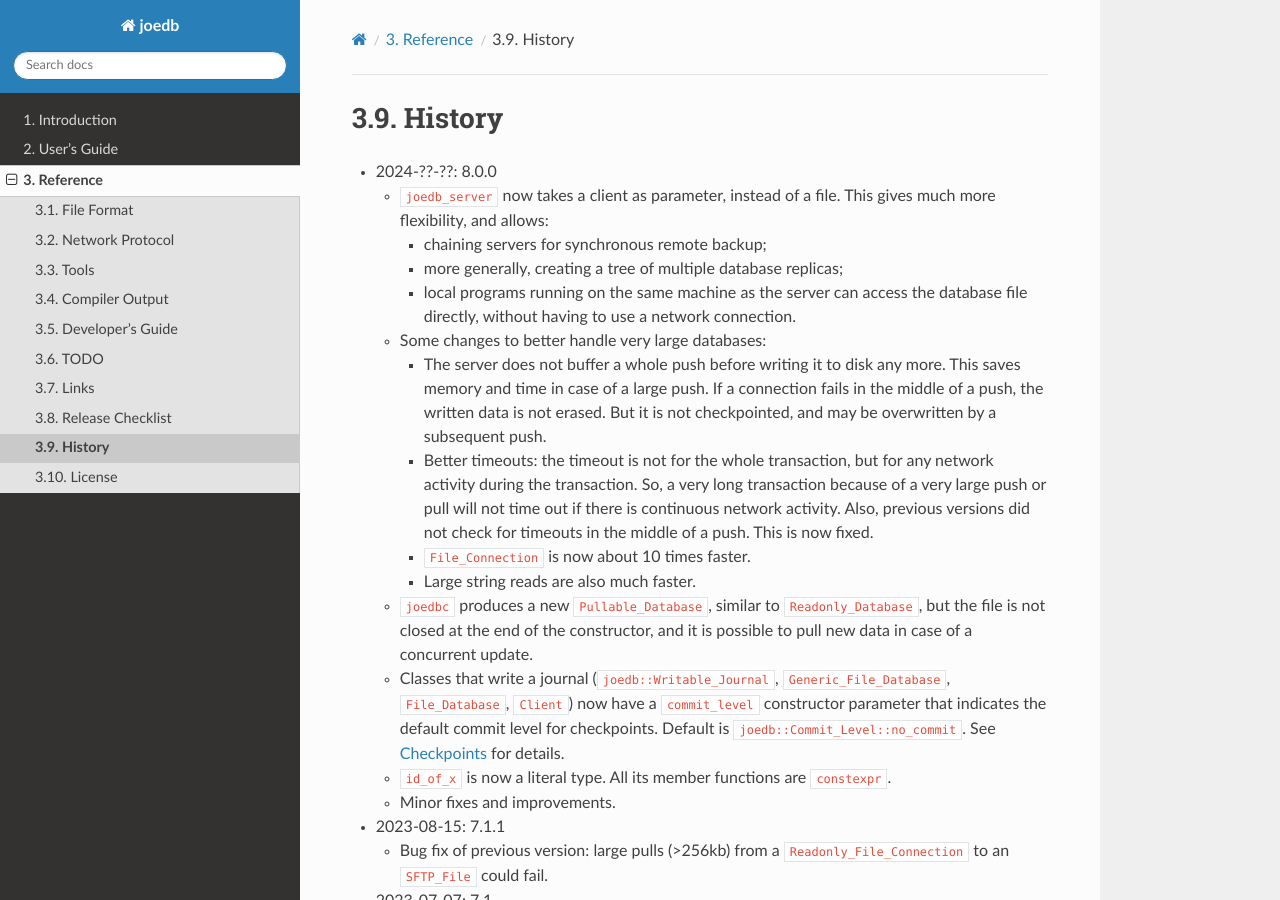
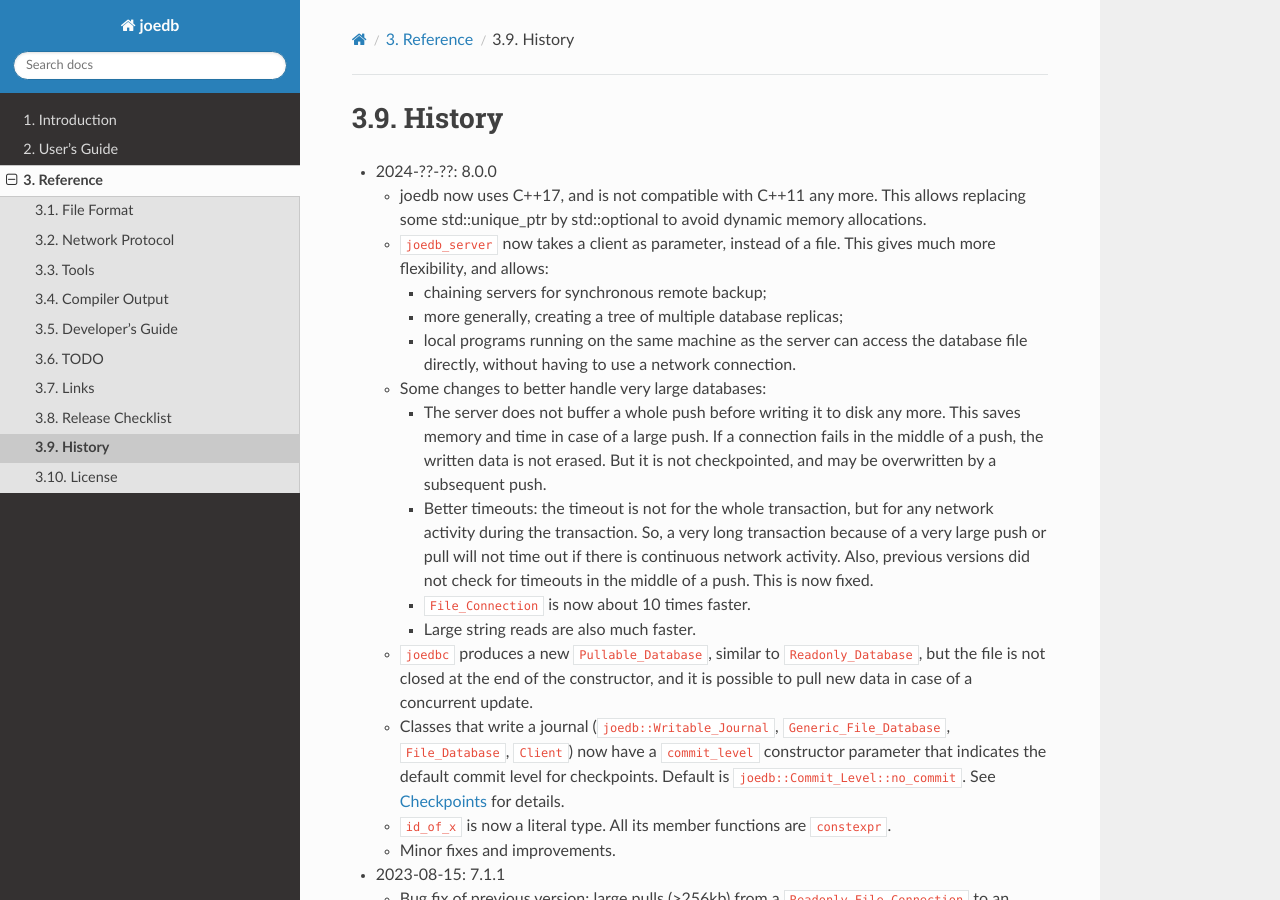
Before and after one commit to Remi-Coulom/joedb, a Sphinx documentation site: the page built from doc/source/history.rst, in a window 1280 px wide and 900 px high. Built offline with Sphinx 7.4.7 and the Read the Docs theme 2.0.0, drawn with Linux system fonts in a browser that asks for light colours; formulas are drawn with MathJax 3.

Commit message:
C++17 -> std::optional<Async_Writer>

```diff
--- a/doc/source/history.rst
+++ b/doc/source/history.rst
@@ -3,6 +3,9 @@ History
 
 - 2024-??-??: 8.0.0
 
+  - joedb now uses C++17, and is not compatible with C++11 any more. This
+    allows replacing some std::unique_ptr by std::optional to avoid dynamic
+    memory allocations.
   - ``joedb_server`` now takes a client as parameter, instead of a file. This
     gives much more flexibility, and allows:
 
```
Also changed, not shown: 4 other files.
